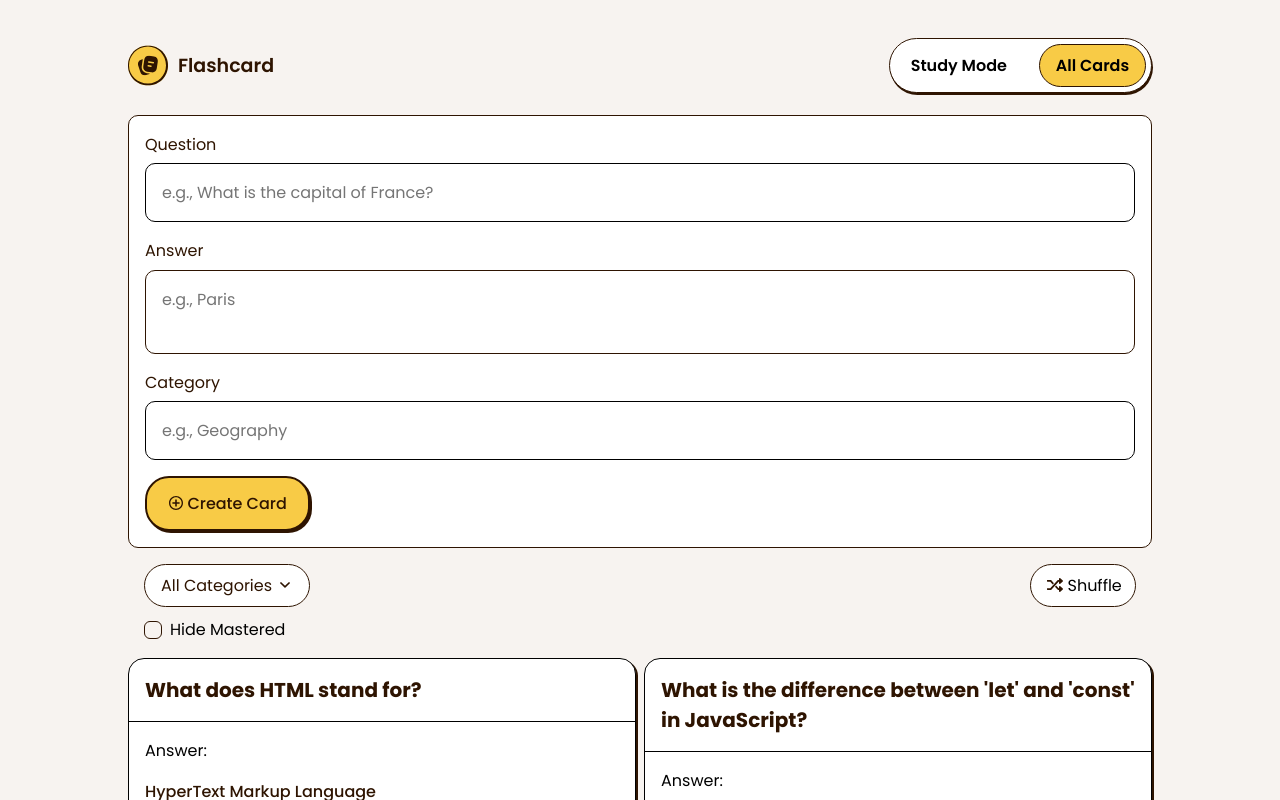
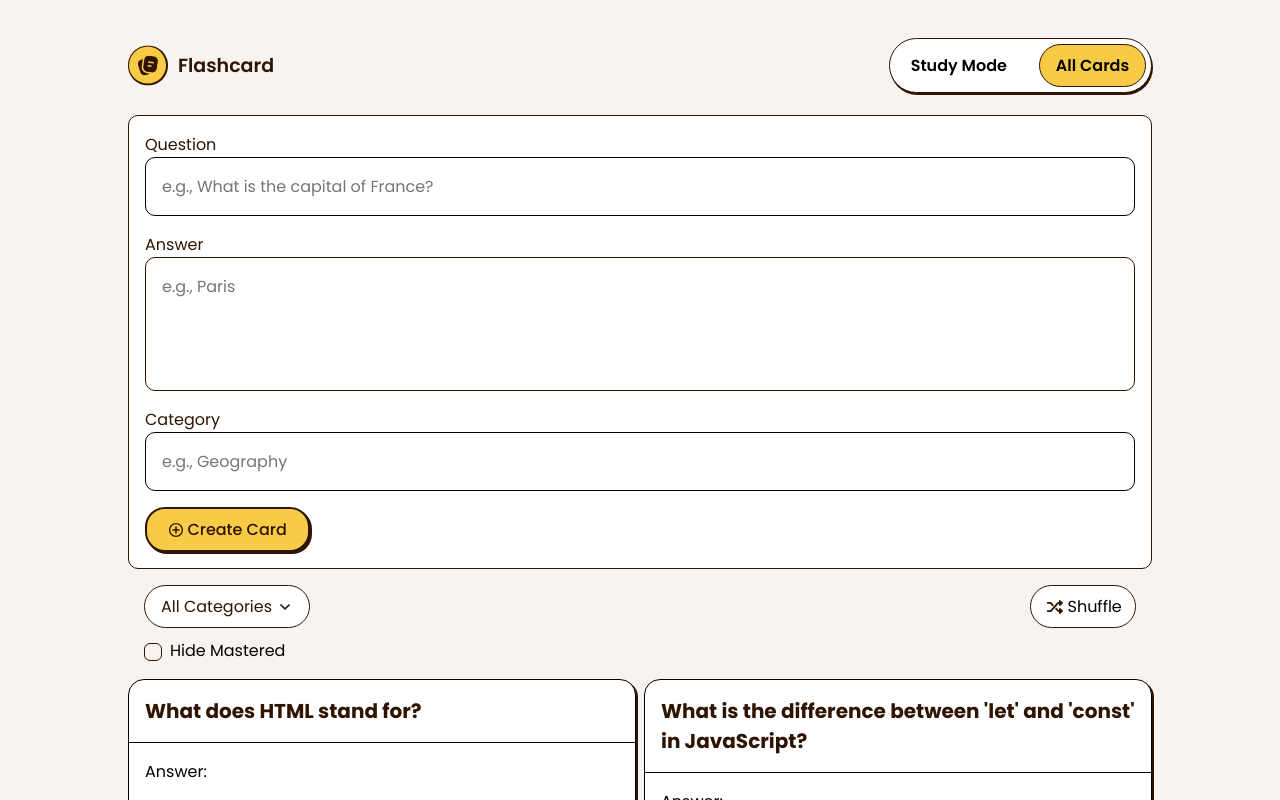
Before and after one commit to bengera/flashcard-app, a React (Vite) app: page / in a window 1280 px wide. Shown: the top 800 px of the page. Built offline with nearby package versions, Linux system fonts and the light colour scheme.

Commit message:
fix(mini-card dropdown): close dropdown when card is updated

```diff
--- a/src/components/allCards.tsx
+++ b/src/components/allCards.tsx
@@ -105,6 +105,7 @@ export function AllCards({
     setShowModal(false);
     setshowEditModal(false);
     setShowToast(true);
+    setOpenCardId('');
     setToastMessage('Card updated successfully.');
   }
 
@@ -186,7 +187,7 @@ export function AllCards({
         </div>
 
         <button
-          className="btn-submit u-rounded-pill u-shadow--thick"
+          className="btn-submit u-rounded-pill-narrow u-shadow--thick"
           type="submit"
 
         >
@@ -204,8 +205,8 @@ export function AllCards({
             <p className="modal__deletion-message">This action can't be undone.</p>
             </div>
             <div className="modal__btn-container">
-            <button onClick={() => {setShowDeletionModal(false); setShowModal(false); setOpenCardId('')}}>Cancel</button>
-            <button onClick={() => handleDeleteCard(currentCardId)}>
+            <button className="btn u-rounded-pill-narrow" onClick={() => {setShowDeletionModal(false); setShowModal(false); setOpenCardId('')}}>Cancel</button>
+            <button className="btn u-rounded-pill-narrow u-shadow--thick modal-btn-delete" onClick={() => handleDeleteCard(currentCardId)}>
               Delete Card
             </button>
             </div>
@@ -255,7 +256,7 @@ export function AllCards({
                 )
               }
             />
-            <button className="btn-update u-rounded-pill u-shadow--thick" onClick={() => cardDraft && handleUpdateCard(cardDraft)}>
+            <button className="btn-update u-rounded-pill-narrow u-shadow--thick" onClick={() => cardDraft && handleUpdateCard(cardDraft)}>
               Update Card
             </button>
             </div>
--- a/src/css/allcards.css
+++ b/src/css/allcards.css
@@ -27,11 +27,13 @@ textarea {
   gap: 0.2rem;
   cursor: pointer;
   width: 165px;
-  border-radius: var(--radius-24);
+  border-radius: var(--radius-20);
 }
 
 textarea {
   resize: none;
+  overflow-y: hidden;
+  height: 100px;
 }
 
 .main-all-cards {
--- a/src/css/modals.css
+++ b/src/css/modals.css
@@ -71,11 +71,15 @@
   width: 343px;
 }
 
+.modal-btn-delete {
+  background-color: var(--clr-yellow-500);
+}
+
 .modal__deletion-message {
   margin: 0;
 }
 
-.card-form label {
+.modal__deletion-cancel .card-form label {
   margin-bottom: 0.4rem;
 }
 
```
